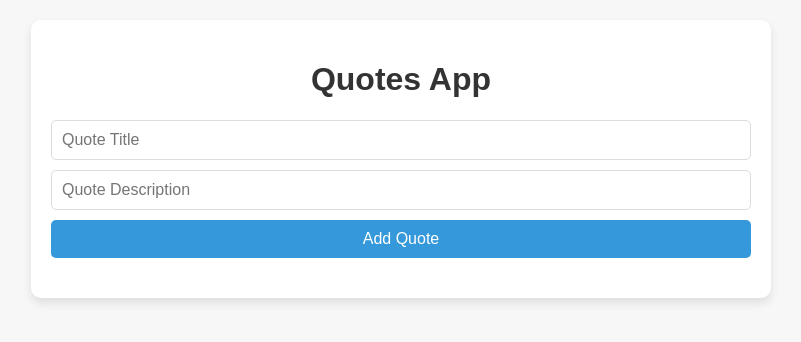
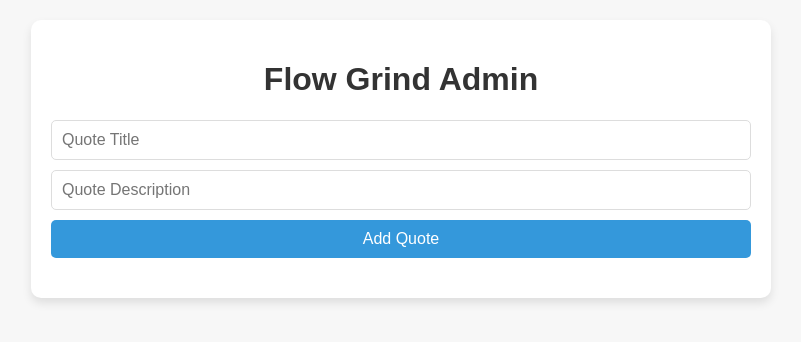
Before and after one commit to Bekoff257/flowgrind-admin, a plain HTML site: page index.html in a window 1280 px wide. Shown: the whole page, without its empty margins (239-1040 px from the left). Drawn offline with Linux system fonts and the light colour scheme; no server answers.

Commit message:
upd to v1.2

```diff
--- a/index.html
+++ b/index.html
@@ -8,7 +8,7 @@
 </head>
 <body>
     <div class="container">
-        <h1>Quotes App</h1>
+        <h1>Flow Grind Admin</h1>
 
         <form id="quote-form">
             <input type="text" id="title" name="title" placeholder="Quote Title" required>
```
